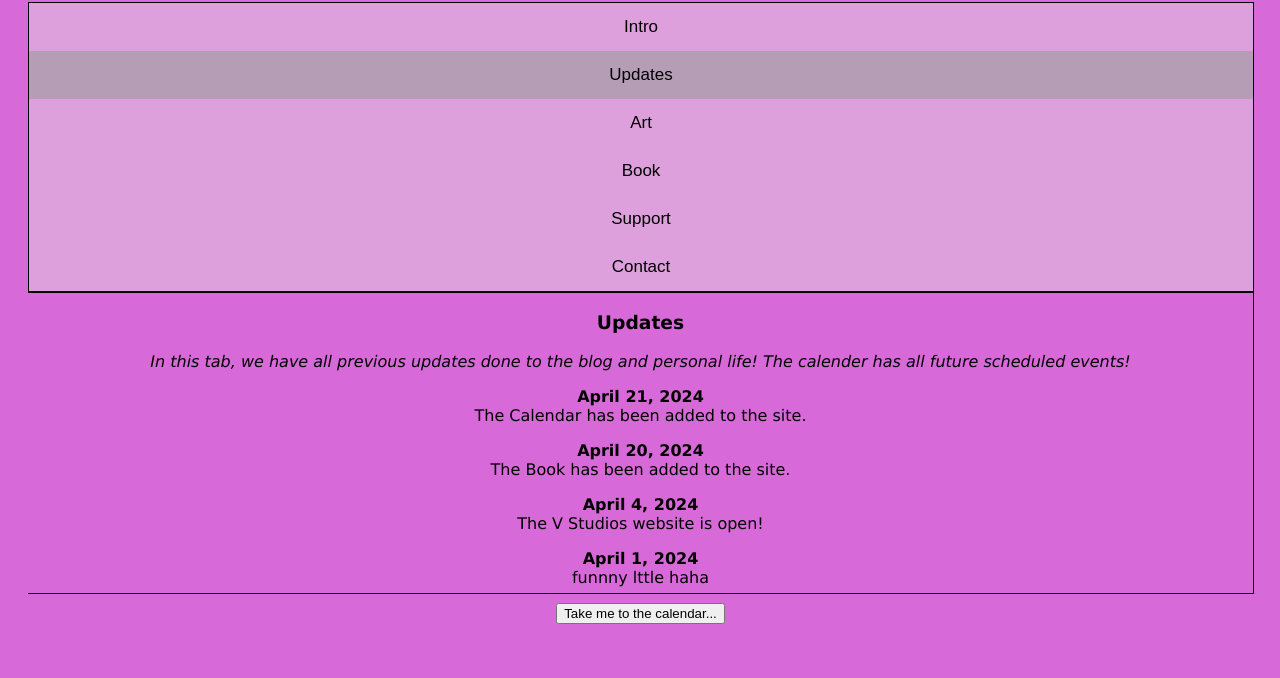
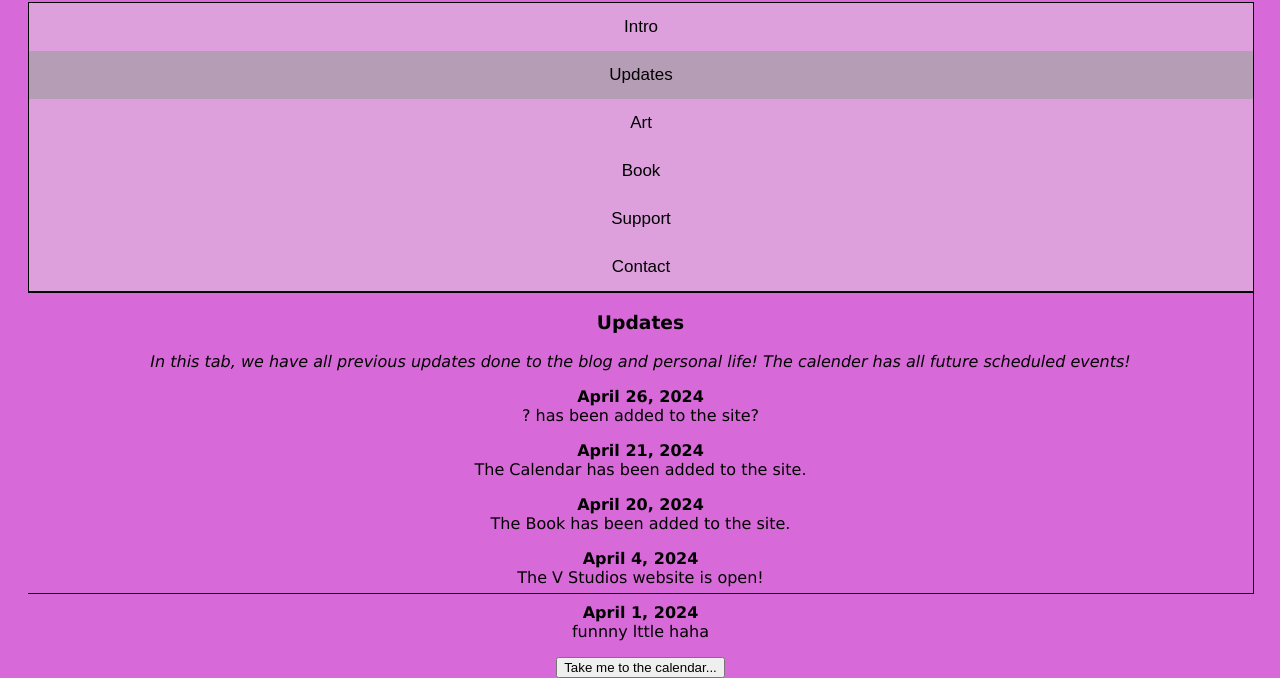
Before and after one commit to enslaved-water/V-Studios, a plain HTML site: page index.html in a window 1280 px wide. Both pictures are taken after a click on the button "Updates". Shown: the part 134-812 px from the top of the page. Drawn offline with Linux system fonts and the light colour scheme.

Commit message:
Update index.html

```diff
--- a/index.html
+++ b/index.html
@@ -121,6 +121,7 @@
 <div id="Updates" class="tabcontent">
     <h3>Updates</h3>
 	<p><i>In this tab, we have all previous updates done to the blog and personal life! The calender has all future scheduled events!</i></p>
+	<p><b>April 26, 2024</b><br>? has been added to the site?</p>
 	<p><b>April 21, 2024</b><br>The Calendar has been added to the site.</p>
 	<p><b>April 20, 2024</b><br>The Book has been added to the site.</p>
   	<p><b>April 4, 2024</b><br>The V Studios website is open!</p>
```
